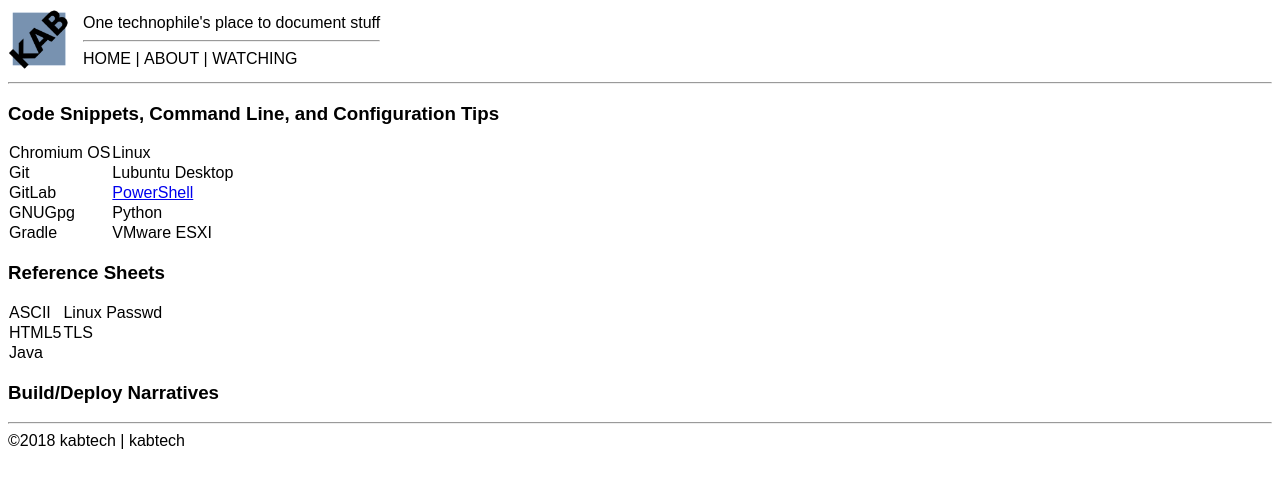
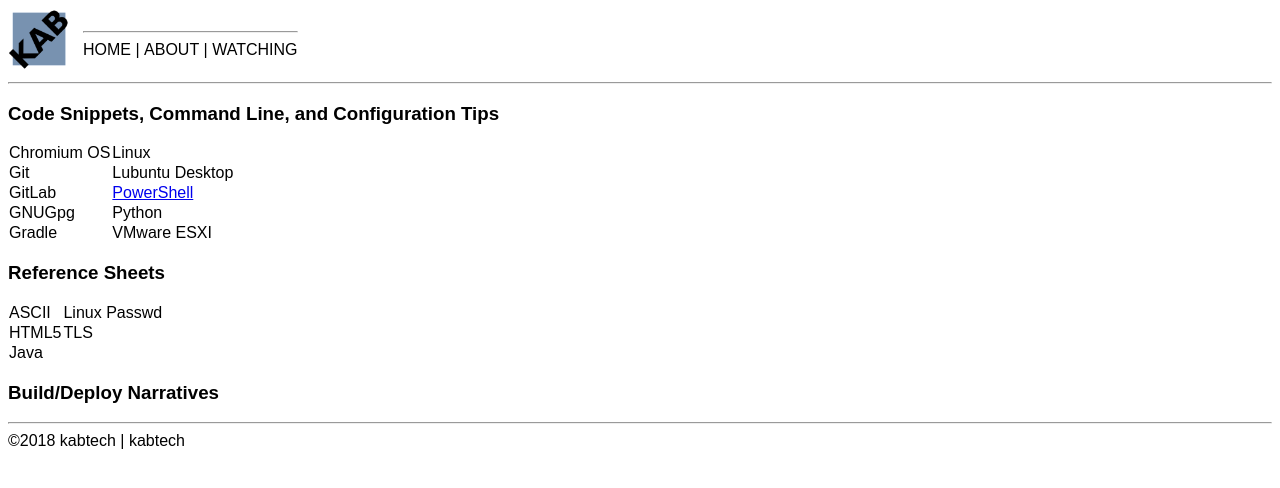
Before and after one commit to kabtech/kab, a Jekyll site: the page built from index.md, in a window 1280 px wide. Shown: the top 488 px of the page. Built offline with Jekyll 4.4.1, drawn with Linux system fonts in a browser that asks for light colours; our own code applies the rules of GitHub Pages for plain Markdown files.

Commit message:
Update kab.html

```diff
--- a/_layouts/kab.html
+++ b/_layouts/kab.html
@@ -10,7 +10,7 @@
 <tr>
 <td><img src="./img/kab_logo_100.png" alt="insignia" style="width:60px;height:60px;"></td>
 <td width="8px"><td>
-<td>One technophile's place to document stuff
+<td>{{ tagline }}
 <hr/>
 <a id="navHome" href="{{ site.url }}" class="navNormal">HOME</a> | <a id="navAbout" href="zzz" class="navNormal">ABOUT</a> | <a id="navContact" href="zzz" class="navNormal">WATCHING</a>
 </td>
```
